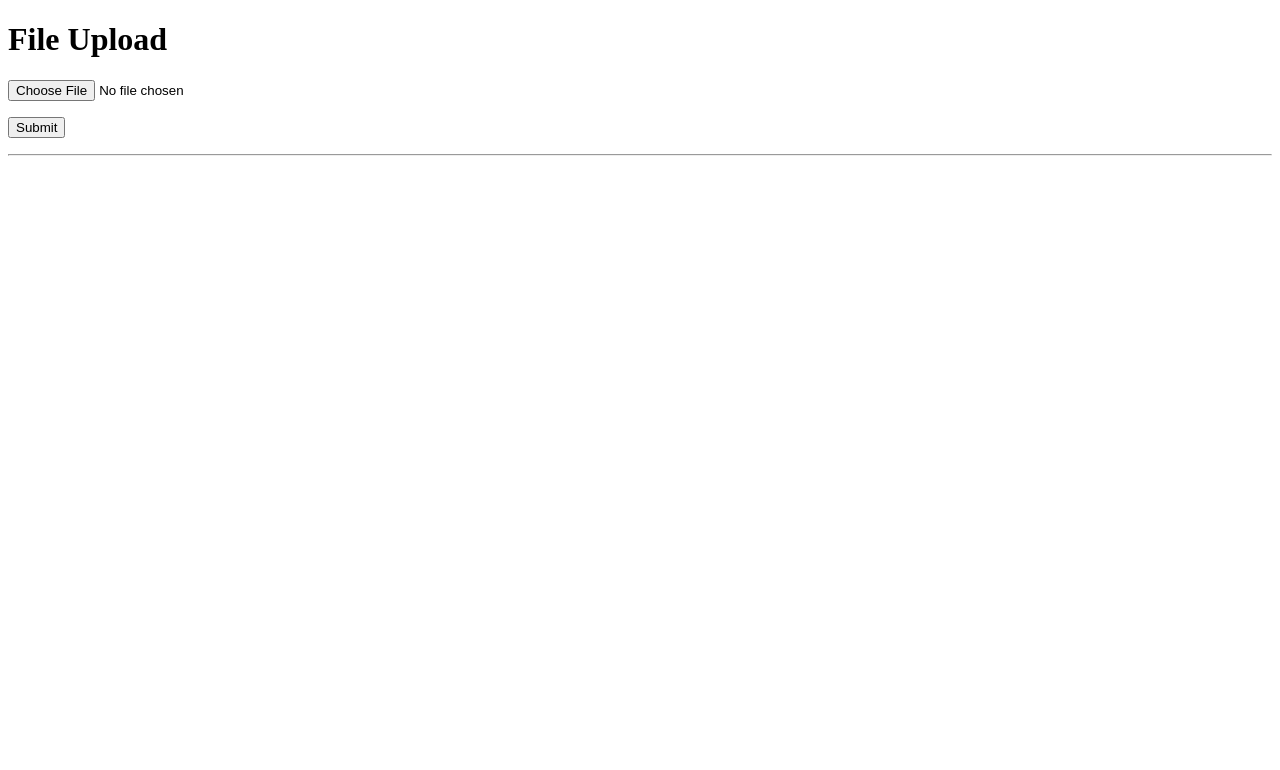
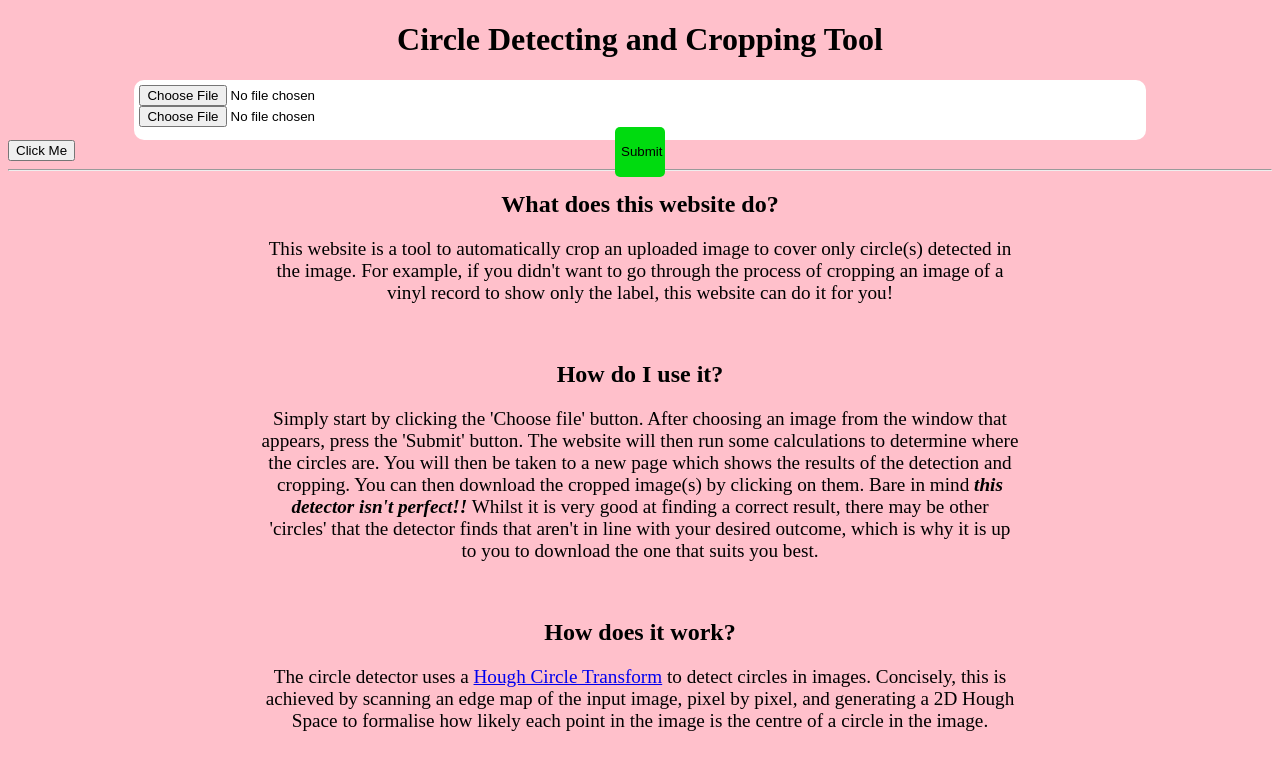
Before and after one commit to as16989/circdetectweb, a Flask app: page / in a window 1280 px wide. Shown: the top 770 px of the page. Run offline with Flask 2, Linux system fonts and the light colour scheme.

Commit message:
added some text, showhide, need to do urllib image grab and change tab

```diff
--- /dev/null
+++ b/static/css/main.css
@@ -0,0 +1,54 @@
+h1 {
+  text-align: center;
+}
+
+h2 {
+  text-align: center;
+}
+
+p {
+  margin-left: 20%;
+  margin-right: 20%;
+  font-size: larger;
+  text-align: center;
+}
+
+body {
+  background-color: pink;
+}
+
+input[type=submit] {
+    height: 50px;
+    width: 50px;
+    background:#00db0f;
+    border:0 none;
+    cursor:pointer;
+    -webkit-border-radius: 5px;
+    border-radius: 5px;
+    text-align: center;
+}
+
+input[type=submit]:hover {
+    height: 50px;
+    width: 50px;
+    background:#00990a;
+    border:0 none;
+    cursor:pointer;
+    -webkit-border-radius: 5px;
+    border-radius: 5px;
+    text-align: center;
+}
+
+div.choose {
+  background-color: white;
+  height: 50px;
+  padding:5px 5px;
+  margin-left: 10%;
+  margin-right: 10%;
+  border-radius: 10px;
+}
+
+div#submit {
+  float: bottom;
+  text-align: center;
+}
--- /dev/null
+++ b/static/js/changeTab.js
@@ -0,0 +1,8 @@
+function changeTab() {
+  var x = document.getElementById("submit");
+  if (x.style.display === "none") {
+    x.style.display = "block";
+  } else {
+    x.style.display = "none";
+  }
+}
--- a/templates/index.html
+++ b/templates/index.html
@@ -1,14 +1,62 @@
 <!doctype html>
 <html>
   <head>
-    <title>File Upload</title>
+    <title>Circle Detecting and Cropping Tool</title>
+    <link rel="stylesheet" href="{{ url_for('static', filename='css/main.css') }}">
   </head>
   <body>
-    <h1>File Upload</h1>
+    <h1>Circle Detecting and Cropping Tool</h1>
     <form method="POST" action="" enctype="multipart/form-data">
-      <p><input type="file" name="file"></p>
-      <p><input type="submit" value="Submit"></p>
+      <div class="choose">
+          <div id="choosefile">
+            <input type="file" name="file">
+          </div>
+          <div id="choosefile">
+            <input type="file" name="file">
+          </div>
+          <div id="submit">
+            <input type="submit" value="Submit">
+          </div>
+
+      </div>
+
     </form>
+
+    <button onclick="changeTab()">Click Me</button>
+
+    <script src="{{url_for('static', filename='js/changeTab.js') }}"></script>
+
     <hr>
+    <h2>What does this website do?</h2>
+    <p>
+      This website is a tool to automatically crop an uploaded image
+      to cover only circle(s) detected in the image. For example, if you
+      didn't want to go through the process of cropping an image of a
+      vinyl record to show only the label, this website can do it for you!
+    </p>
+    <br>
+    <h2>How do I use it?</h2>
+    <p>
+      Simply start by clicking the 'Choose file' button. After choosing an image
+      from the window that appears, press the 'Submit' button. The website
+      will then run some calculations to determine where the circles are.
+      You will then be taken to a new page which shows the results of the detection
+      and cropping. You can then download the cropped image(s) by clicking on them.
+      Bare in mind <em><strong>this detector isn't perfect!!</strong></em> Whilst it is very good at
+      finding a correct result, there may be other 'circles' that the detector finds
+      that aren't in line with your desired outcome, which is why it is up to you
+      to download the one that suits you best.
+    </p>
+    <br>
+    <h2>How does it work?</h2>
+    <p>
+      The circle detector uses a <a href="https://en.wikipedia.org/wiki/Circle_Hough_Transform">
+      Hough Circle Transform</a> to detect circles in images. Concisely, this is achieved
+      by scanning an edge map of the input image, pixel by pixel, and generating a 2D
+      Hough Space to formalise how likely each point in the image is the centre of a circle
+      in the image.
+    </p>
+
+
   </body>
 </html>
--- a/templates/result.html
+++ b/templates/result.html
@@ -2,9 +2,10 @@
 <html>
   <head>
     <title>Results</title>
+    <link rel="stylesheet" href="{{ url_for('static', filename='css/main.css') }}">
   </head>
   <body>
-    <h1>Choose the Correct Image to Download</h1>
+    <h1>Circle Detecting and Cropping Tool</h1>
     {% for file in files %}
       <a href="{{ url_for('download', filename=file)}}">
       <img src="{{ url_for('upload', filename=file) }}">
```
Also changed, not shown: cannypy.jpg, dirpy.jpg, uploads/1width650height650appearanceId469backgroundColorf2f2f2.jpg (added), uploads/cropped296by241.jpg (added).
